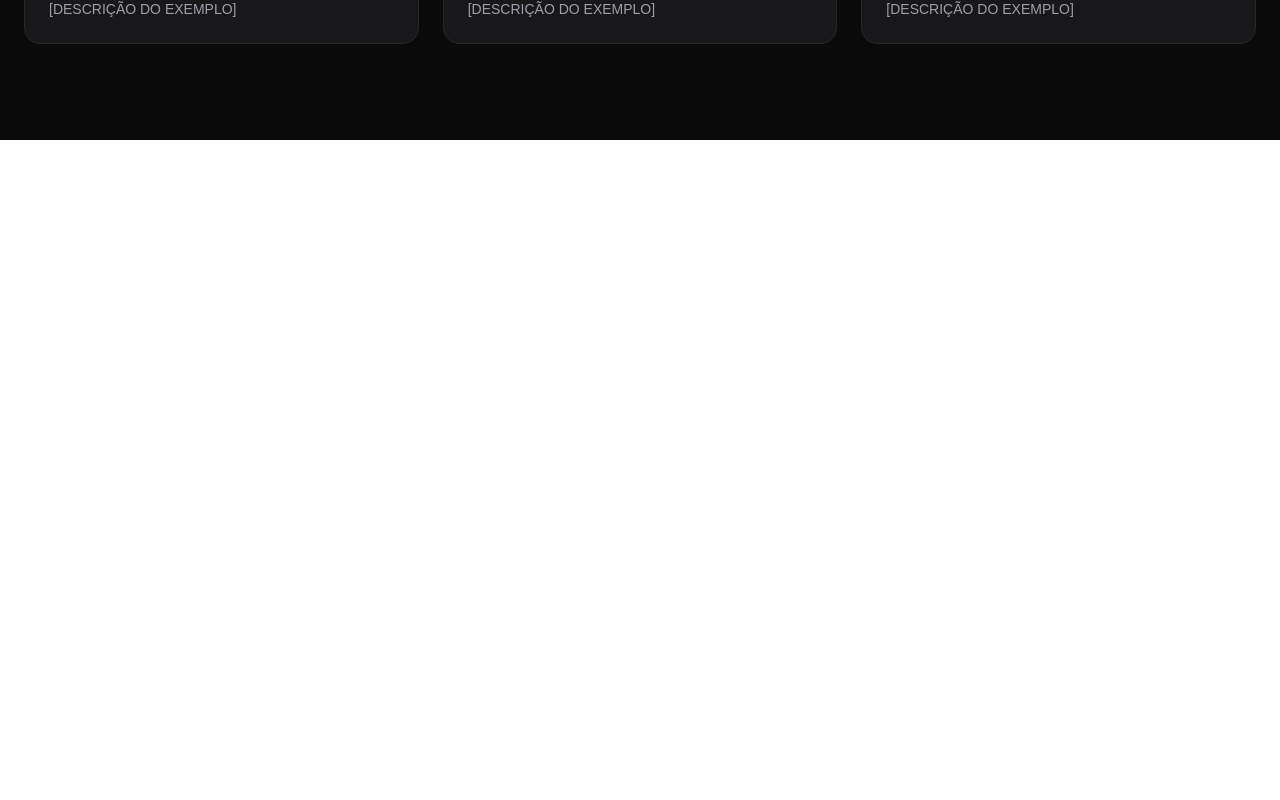
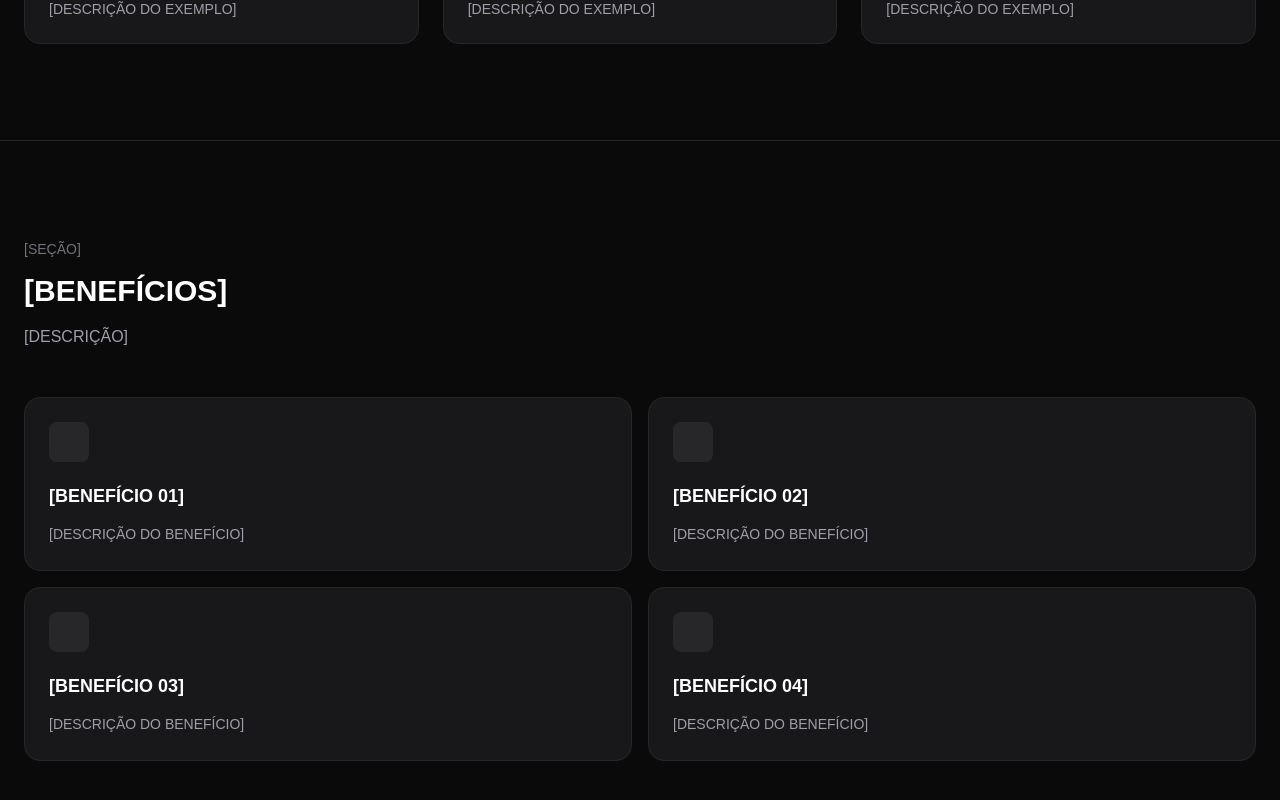
Before and after one commit to Nixwzy/solar-project, a Next.js app: page /overview in a window 1280 px wide. Shown: the part 2219-3019 px from the top of the page. Before the commit the page ends 2359 px from the top, so only its background shows below. Built offline with nearby package versions, Linux system fonts and the light colour scheme.

Commit message:
feat: add benefits section in overview page

```diff
--- a/src/app/overview/page.tsx
+++ b/src/app/overview/page.tsx
@@ -1,3 +1,4 @@
+import OverviewBenefits from '../../components/sections/OverviewBenefits';
 import OverviewExamples from '../../components/sections/OverviewExamples';
 import OverviewHero from '../../components/sections/OverviewHero';
 import OverviewVideo from '../../components/sections/OverviewVideo';
@@ -8,6 +9,7 @@ const OverviewPage = () => {
       <OverviewHero />
       <OverviewVideo />
       <OverviewExamples />
+      <OverviewBenefits/>
     </main>
   );
 };
--- /dev/null
+++ b/src/components/sections/OverviewBenefits.tsx
@@ -0,0 +1,51 @@
+const OverviewBenefits = () => {
+  const benefits = [
+    '[BENEFÍCIO 01]',
+    '[BENEFÍCIO 02]',
+    '[BENEFÍCIO 03]',
+    '[BENEFÍCIO 04]',
+  ];
+
+  return (
+    <section className="border-t border-zinc-800 py-24">
+      <div className="mx-auto max-w-7xl px-6">
+        <div className="mb-12">
+          <span className="text-sm text-zinc-500">
+            [SEÇÃO]
+          </span>
+
+          <h2 className="mt-3 text-3xl font-bold">
+            [BENEFÍCIOS]
+          </h2>
+
+          <p className="mt-4 max-w-2xl text-zinc-400">
+            [DESCRIÇÃO]
+          </p>
+        </div>
+
+        <div className="grid gap-4 sm:grid-cols-2">
+          {benefits.map((benefit) => (
+            <div
+              key={benefit}
+              className="rounded-2xl border border-zinc-800 bg-zinc-900 p-6"
+            >
+              <div className="mb-5 flex h-10 w-10 items-center justify-center rounded-lg bg-zinc-800">
+                <span className="text-zinc-500"></span>
+              </div>
+
+              <h3 className="text-lg font-semibold">
+                {benefit}
+              </h3>
+
+              <p className="mt-3 text-sm leading-6 text-zinc-400">
+                [DESCRIÇÃO DO BENEFÍCIO]
+              </p>
+            </div>
+          ))}
+        </div>
+      </div>
+    </section>
+  );
+};
+
+export default OverviewBenefits;
```
